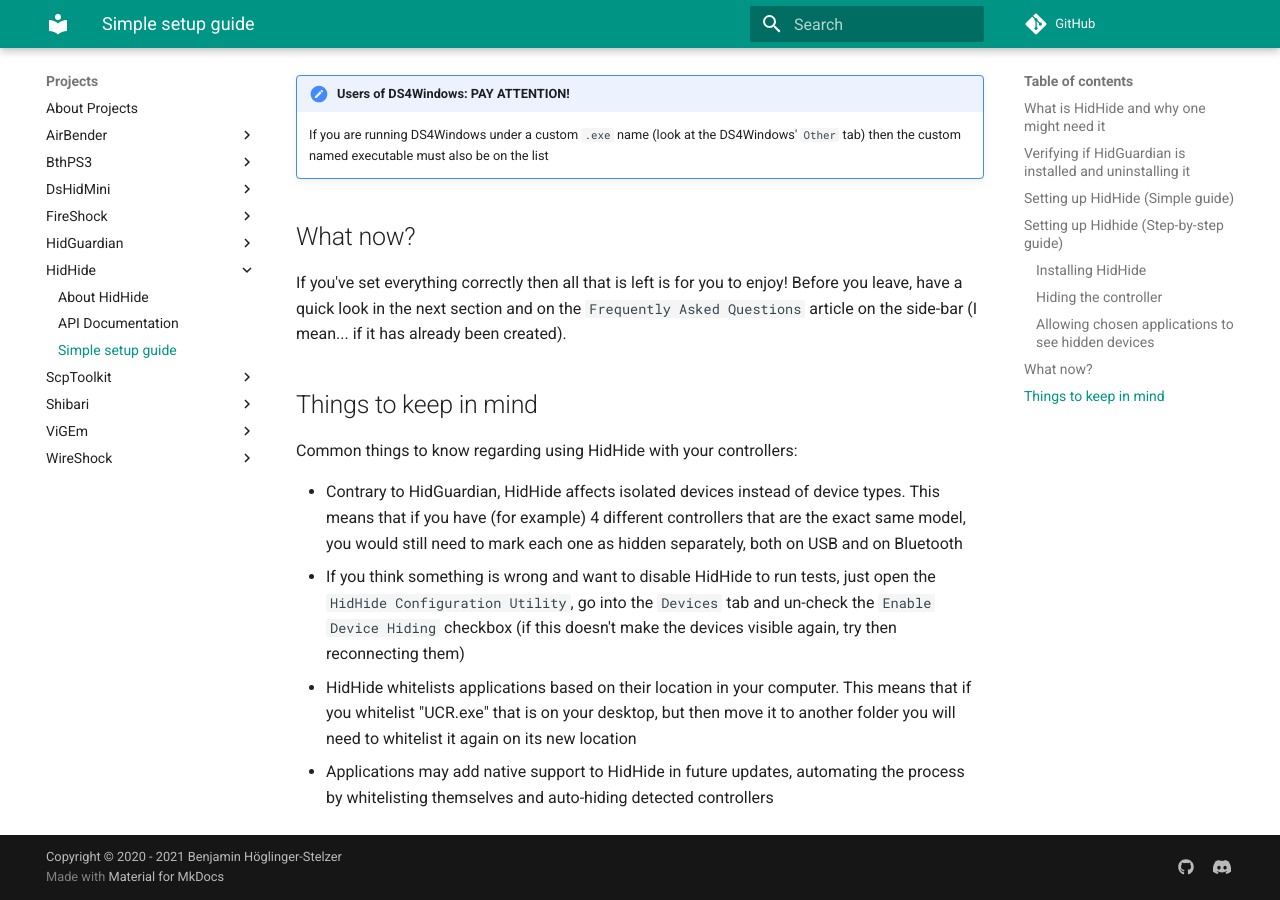
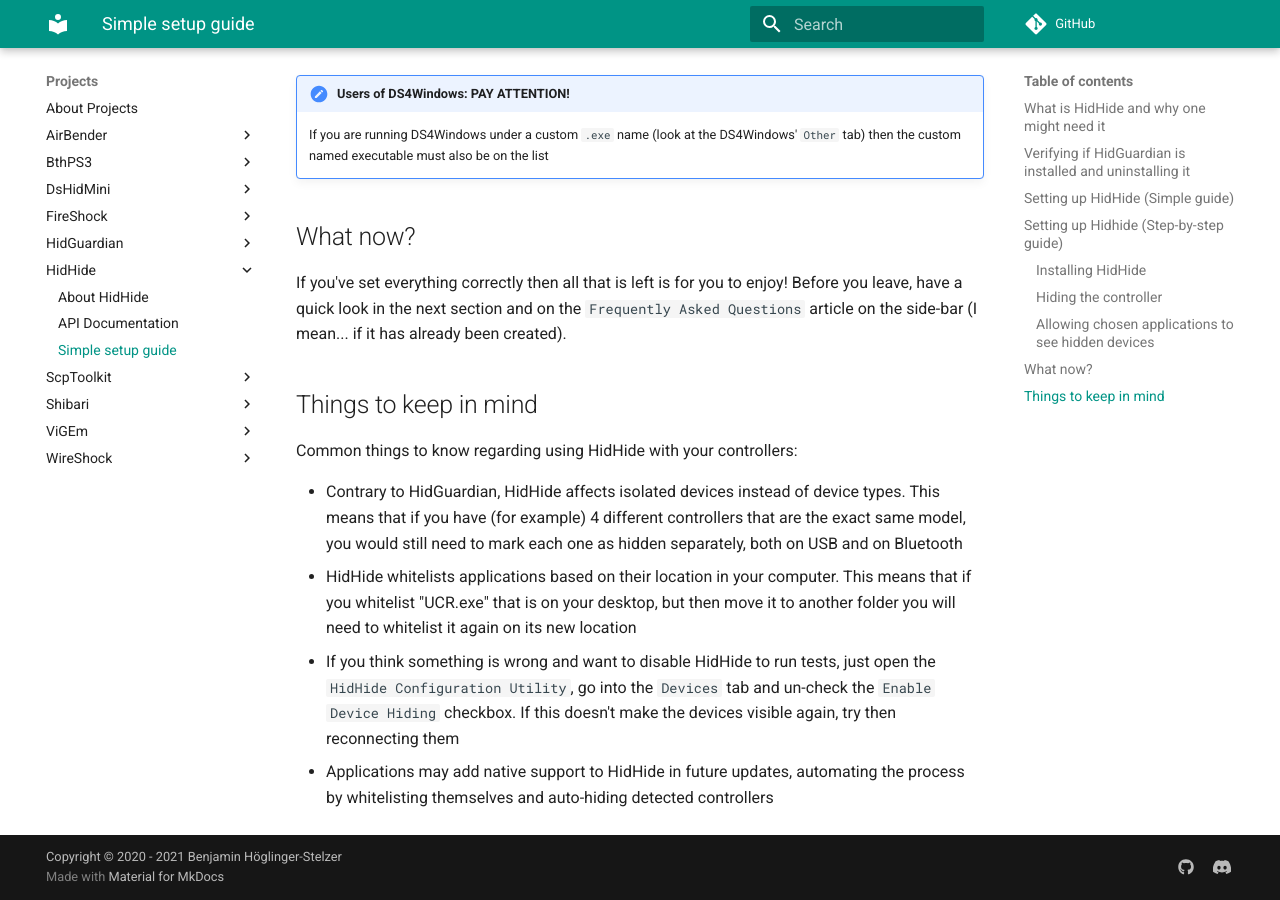
Before and after one commit to nefarius/ViGEm.github.io, an MkDocs documentation site: the page built from docs/projects/HidHide/Simple-Setup-Guide.md, in a window 1280 px wide and 900 px high, scrolled down 4965 px. Built offline with MkDocs 1.6.1 and Material for MkDocs 9.7.7, drawn with Linux system fonts in a browser that asks for light colours; comment, search, counter and statistics services are not loaded.

Commit message:
tweaked item

```diff
--- a/docs/projects/HidHide/Simple-Setup-Guide.md
+++ b/docs/projects/HidHide/Simple-Setup-Guide.md
@@ -102,6 +102,6 @@
 Common things to know regarding using HidHide with your controllers:
 
 - Contrary to HidGuardian, HidHide affects isolated devices instead of device types. This means that if you have (for example) 4 different controllers that are the exact same model, you would still need to mark each one as hidden separately, both on USB and on Bluetooth
-- If you think something is wrong and want to disable HidHide to run tests, just open the `HidHide Configuration Utility`, go into the `Devices` tab and un-check the `Enable Device Hiding` checkbox (if this doesn't make the devices visible again, try then reconnecting them)
 - HidHide whitelists applications based on their location in your computer. This means that if you whitelist "UCR.exe" that is on your desktop, but then move it to another folder you will need to whitelist it again on its new location
+- If you think something is wrong and want to disable HidHide to run tests, just open the `HidHide Configuration Utility`, go into the `Devices` tab and un-check the `Enable Device Hiding` checkbox. If this doesn't make the devices visible again, try then reconnecting them
 - Applications may add native support to HidHide in future updates, automating the process by whitelisting themselves and auto-hiding detected controllers
```
